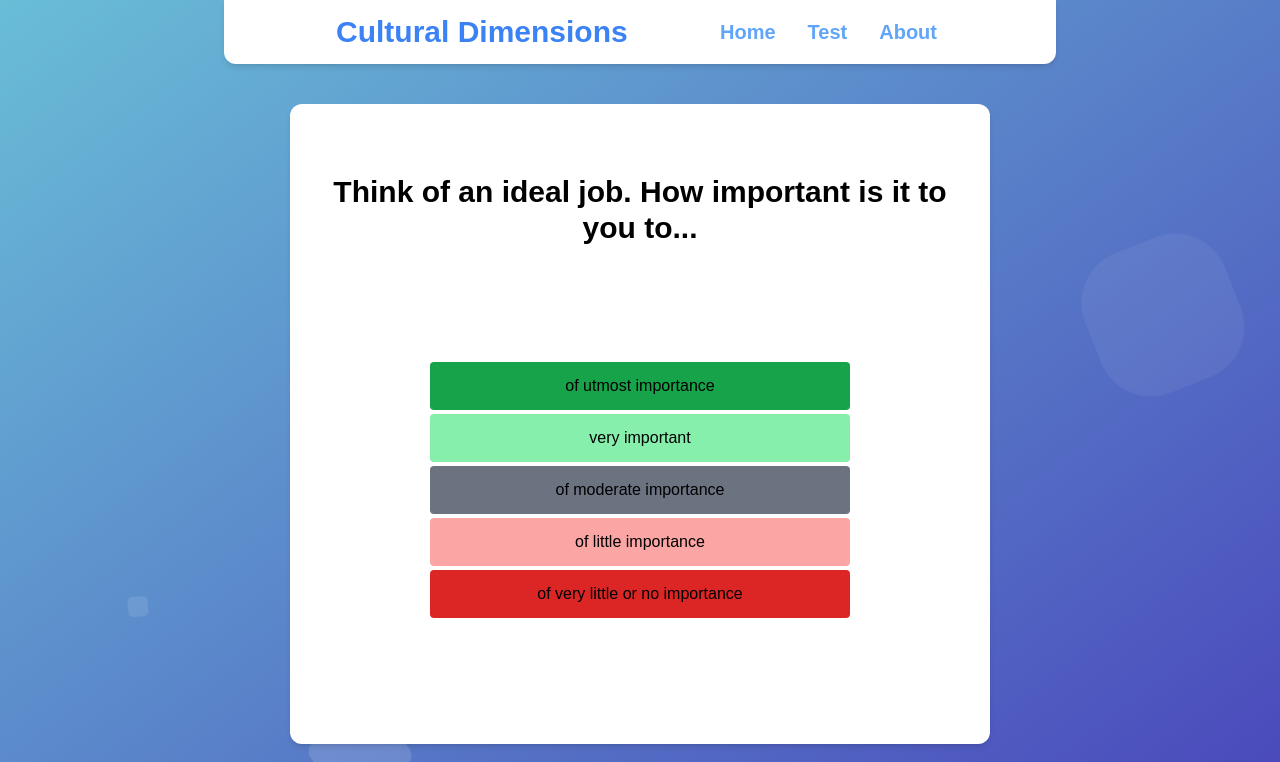
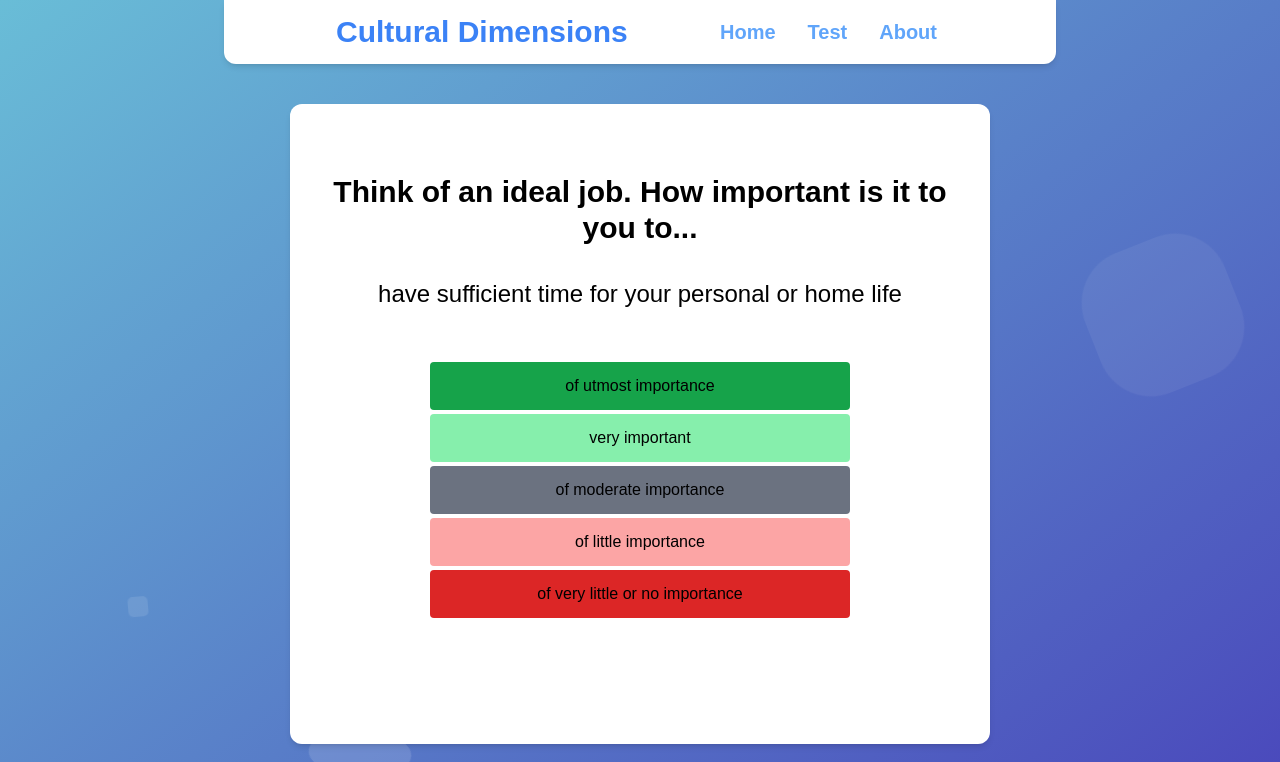
Before and after one commit to lorenzo-ferrari/culturaldimensions, a plain HTML site: page index.html in a window 1280 px wide. Both pictures are taken after a click on the button "Start the test". Shown: the top 762 px of the page. Drawn offline with Linux system fonts and the light colour scheme.

Commit message:
some other minor changes

```diff
--- a/index.html
+++ b/index.html
@@ -91,8 +91,6 @@
             border: 3px solid black;
         }
     }
-
-
 
     .area {
         background: linear-gradient(to bottom right, rgb(105, 189, 215), rgb(71, 61, 185));
@@ -213,6 +211,7 @@
         introText.style.top = "-120px";
 
         questionText.style.visibility = "visible";
+        questionText.style.opacity = "1";
         questionBox.style.visibility = "visible";
         questionBox.style.opacity = "1";
 
@@ -223,7 +222,7 @@
         answers[current_question] = value;
         ++current_question;
 
-        console.log("answer: " + current_question);
+        console.log("answer: " + value);
 
         if (current_question == questions.length) {
             results();
```
